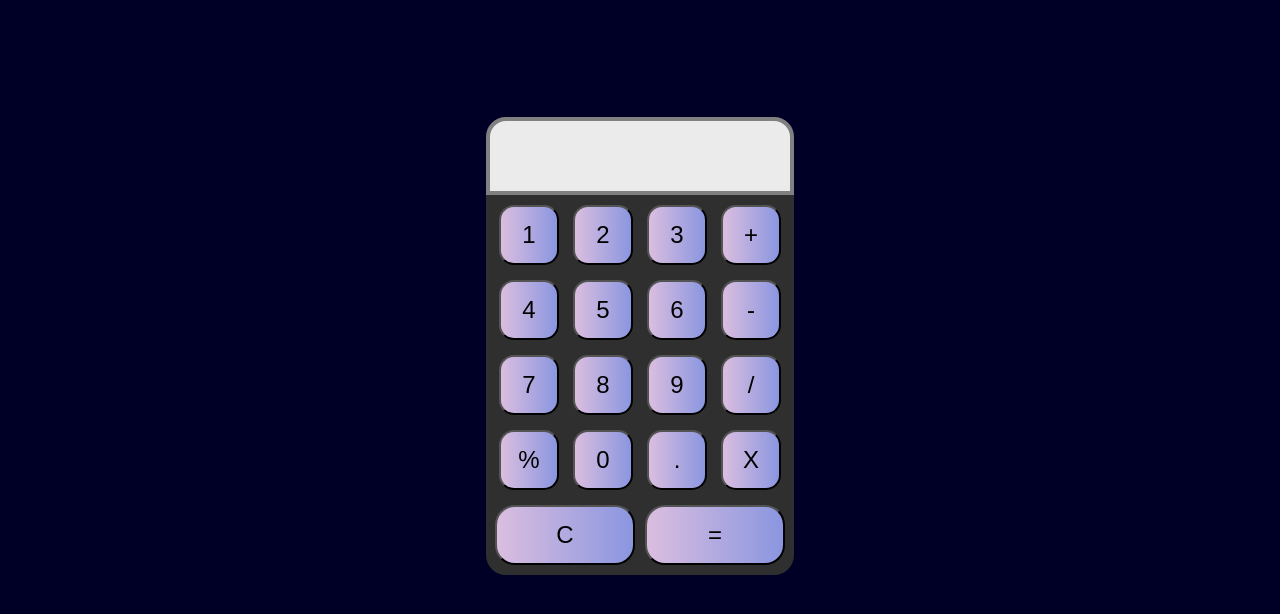
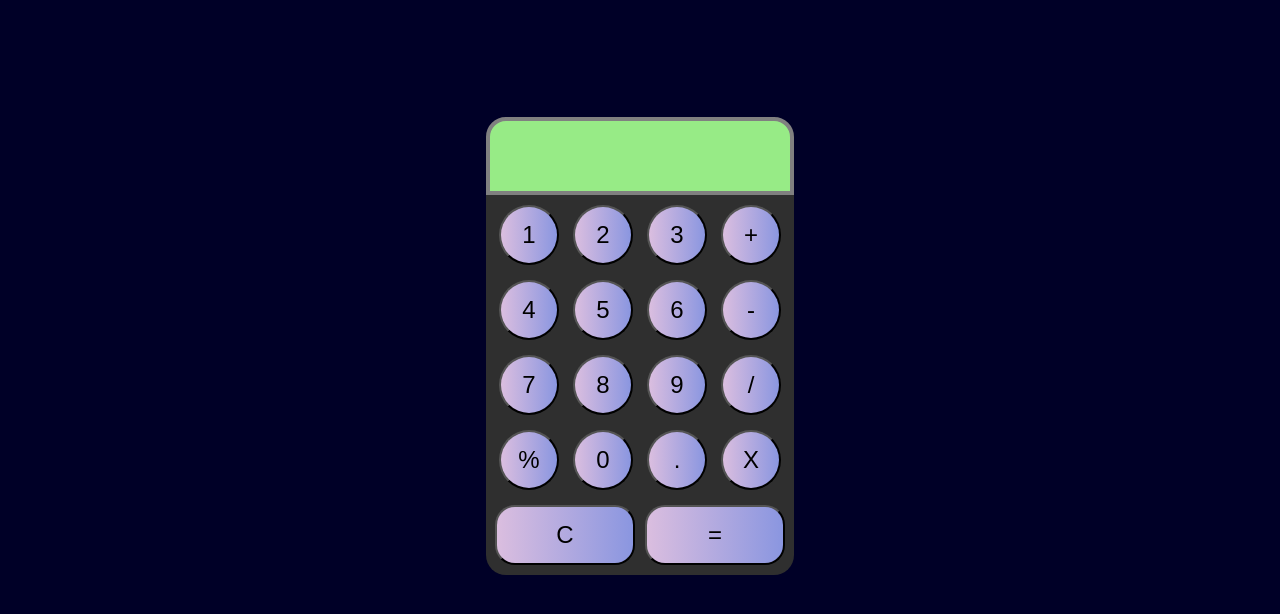
Before and after one commit to Billans99/Calculator-App-Javascript-Project, a plain HTML site: page Index.html in a window 1280 px wide. Shown: the part 68-682 px from the top of the page. Drawn offline with Linux system fonts and the light colour scheme.

Commit message:
Change screen color to a light green

```diff
--- a/styles.css
+++ b/styles.css
@@ -33,7 +33,7 @@ body {
     margin-top: 120px;
     height: 70px;
     width: 300px;
-    background-color: rgb(235, 235, 235);
+    background-color: #97eb86;
     border: 4px solid grey;
     border-top-left-radius: 20px;
     border-top-right-radius: 20px
@@ -61,7 +61,7 @@ body {
     margin-top: 10px;
     width: 60px;
     height: 60px;
-    border-radius: 25%;
+    border-radius: 50%;
     background: linear-gradient(to right, var(--lighter), var(--light))
 }
 
```
